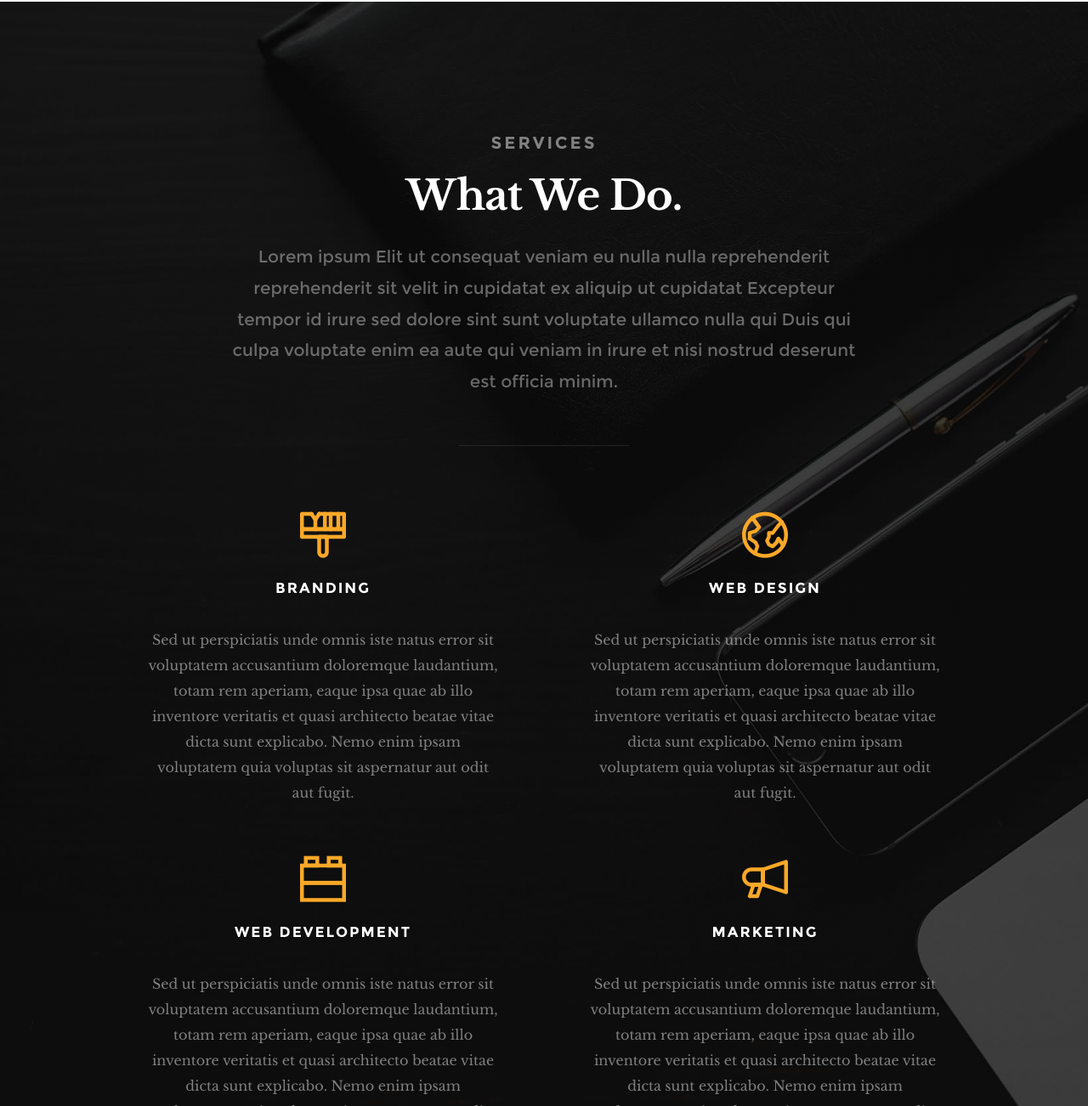
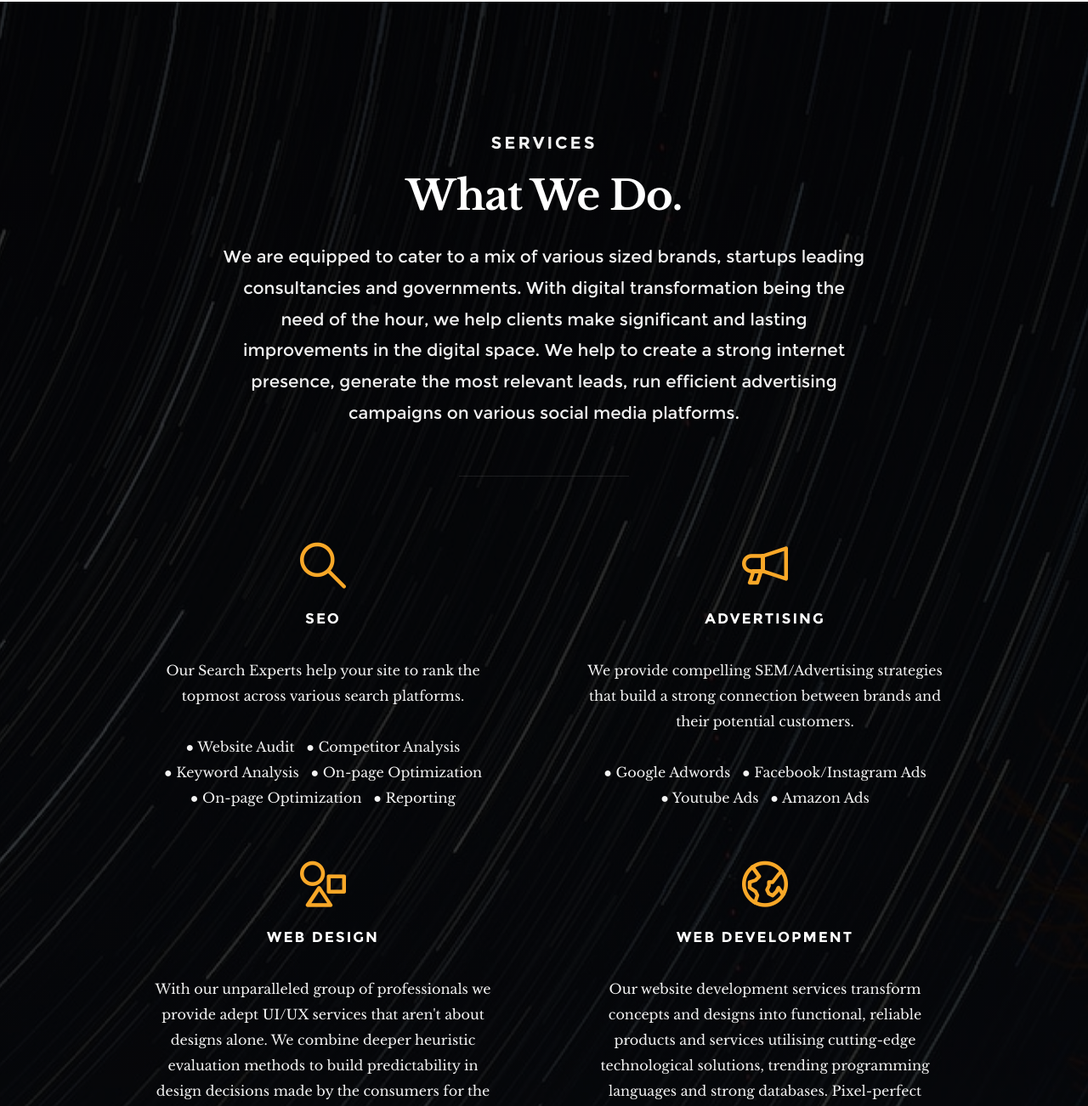
Before and after one commit to krishna-gzs/genz-landing, a plain HTML site: page index.html in a window 1280 px wide. Shown: the part 1498-2800 px from the top of the page at 85% size. Drawn offline with Linux system fonts and the light colour scheme; files whose address does not match are found by name.

Commit message:
Added changes

```diff
--- a/css/main.css
+++ b/css/main.css
@@ -1143,7 +1143,7 @@ input::-moz-focus-inner {
   font-family: "montserrat-bold", sans-serif;
   font-size: 1.8 rem;
   line-height: 1.667;
-  color: rgba(242, 242, 242, 0.5);
+  color: rgba(242, 242, 242);
   text-transform: uppercase;
   letter-spacing: .3rem;
   margin-bottom: 1.2rem;
@@ -1888,7 +1888,7 @@ html[data-useragent*='MSIE 10.0'] .scrolldown,
  * ------------------------------------------------------------------- */
 #services {
   background-color: #19191b;
-  background-image: url(../images/services-bg.jpg);
+  background-image: url(../images/services.jpeg);
   background-repeat: no-repeat;
   background-position: center;
   -webkit-background-size: cover;
@@ -1920,13 +1920,13 @@ html[data-useragent*='MSIE 10.0'] .scrolldown,
   filter: progid:DXImageTransform.Microsoft.gradient( startColorstr='#d9000000', endColorstr='#00000000',GradientType=0 );
 }
 #services .section-intro h3 {
-  color: rgba(242, 242, 242, 0.5);
+  color: rgba(242, 242, 242);
 }
 #services .section-intro h1 {
   color: #FFFFFF;
 }
 #services .section-intro .lead {
-  color: rgba(242, 242, 242, 0.4);
+  color: rgba(242, 242, 242);
 }
 #services .services-content {
   text-align: center;
@@ -1941,7 +1941,7 @@ html[data-useragent*='MSIE 10.0'] .scrolldown,
   padding: 0 50px;
 }
 #services .services-list .service-item p {
-  color: rgba(242, 242, 242, 0.5);
+  color: rgba(242, 242, 242);
 }
 #services .services-list .icon {
   display: inline-block;
@@ -2016,13 +2016,13 @@ html[data-useragent*='MSIE 10.0'] .scrolldown,
   background: #111111;
 }
 #portfolio .section-intro h3 {
-  color: rgba(242, 242, 242, 0.5);
+  color: rgba(242, 242, 242);
 }
 #portfolio .section-intro h1 {
   color: #FFFFFF;
 }
 #portfolio .section-intro .lead {
-  color: rgba(242, 242, 242, 0.4);
+  color: rgba(242, 242, 242);
 }
 #portfolio .portfolio-content {
   margin-top: -22.2rem;
@@ -2532,10 +2532,10 @@ html[data-useragent*='MSIE 10.0'] .scrolldown,
   color: white;
 }
 #contact .section-intro h3 {
-  color: rgba(242, 242, 242, 0.5);
+  color: rgba(242, 242, 242);
 }
 #contact .section-intro p.lead {
-  color: rgba(242, 242, 242, 0.4);
+  color: rgba(242, 242, 242);
 }
 
 .contact-content {
--- a/index.html
+++ b/index.html
@@ -102,11 +102,11 @@
 		   	<div class="row">
 		   		<div class="col-twelve">
 
-			  				<h3 class="animate-intro">Genz Studios</h3>
-				  			<h1 class="animate-intro">
-							I Love you Niveeeee  <br>
-							Digital Experiences.
-				  			</h1>
+			  				<h1 class="animate-intro">GENZ STUDIOS</h1>
+				  			<h3 class="animate-intro">
+							We ideate, design and create amazing  <br>
+							Digital Strategy to help brands.
+				  			</h3>
 
 				  			<div class="more animate-intro">
 				  				<a class="smoothscroll button stroke" href="#about">
@@ -158,7 +158,7 @@
 
 				<div class="intro">
 					<h3 class="animate-this">About Us</h3>
-	   			<p class="lead animate-this"><span>GZS</span> is a creative digital agency based in Manila, Philippines. We are composed of creative designers and experienced developers.</p>
+	   			<p class="lead animate-this"><span>Genz Studios</span> is a creative digital strategy consulting boutique that loves to learn, collaborate and build all things digital.</p>
 				</div>
 
    		</div> <!-- end col-full  -->
@@ -180,7 +180,9 @@
    				<h3>Services</h3>
    			   <h1>What We Do.</h1>
 
-   			   <p class="lead">Lorem ipsum Elit ut consequat veniam eu nulla nulla reprehenderit reprehenderit sit velit in cupidatat ex aliquip ut cupidatat Excepteur tempor id irure sed dolore sint sunt voluptate ullamco nulla qui Duis qui culpa voluptate enim ea aute qui veniam in irure et nisi nostrud deserunt est officia minim.</p>
+   			   <p class="lead">We are equipped to cater to a mix of various sized brands, startups leading consultancies and governments. With digital transformation being the need of the hour, we help clients make significant and lasting improvements in the digital space.
+
+				We help to create a strong internet presence, generate the most relevant leads, run efficient advertising campaigns on various social media platforms. </p>
 
    	   </div> <!-- end col-full -->
    	</div> <!-- end row -->
@@ -191,12 +193,15 @@
 
 	      	<div class="bgrid service-item animate-this">
 
-	      		<span class="icon"><i class="icon-paint-brush"></i></span>
+	      		<span class="icon"><i class="icon-search"></i></span>
 
 	            <div class="service-content">
-	            	<h3 class="h05">Branding</h3>
-
-		            <p>Sed ut perspiciatis unde omnis iste natus error sit voluptatem accusantium doloremque laudantium, totam rem aperiam, eaque ipsa quae ab illo inventore veritatis et quasi architecto beatae vitae dicta sunt explicabo. Nemo enim ipsam voluptatem quia voluptas sit aspernatur aut odit aut fugit.
+	            	<h3 class="h05">SEO</h3>
+					<p> Our Search Experts help your site to rank the topmost across various search platforms.
+						<br>
+						<br> &#9679; Website Audit &nbsp; &#9679; Competitor Analysis
+						<br> &#9679; Keyword Analysis &nbsp; &#9679; On-page Optimization
+						<br> &#9679; On-page Optimization &nbsp; &#9679; Reporting
 	         		</p>
 	         	</div>
 
@@ -204,12 +209,27 @@
 
 				<div class="bgrid service-item animate-this">
 
-					<span class="icon"><i class="icon-earth"></i></span>
+					<span class="icon"><i class="icon-megaphone"></i></span>
+
+	            <div class="service-content">
+	            	<h3 class="h05">Advertising</h3>
+
+		            <p>We provide compelling SEM/Advertising strategies that build a strong connection between brands and their potential customers.
+						<br>
+						<br> &#9679; Google Adwords &nbsp; &#9679; Facebook/Instagram Ads
+						<br> &#9679;  Youtube Ads &nbsp; &#9679;  Amazon Ads
+	         		</p>
+	            </div>
+
+				</div> <!-- end bgrid -->
+
+				<div class="bgrid service-item animate-this">
+
+					<span class="icon"><i class="icon-shapes"></i></span>
 
 	            <div class="service-content">
 	            	<h3 class="h05">Web Design</h3>
-
-		            <p>Sed ut perspiciatis unde omnis iste natus error sit voluptatem accusantium doloremque laudantium, totam rem aperiam, eaque ipsa quae ab illo inventore veritatis et quasi architecto beatae vitae dicta sunt explicabo. Nemo enim ipsam voluptatem quia voluptas sit aspernatur aut odit aut fugit.
+					<p>With our unparalleled group of professionals we provide adept UI/UX services that aren't about designs alone. We combine deeper heuristic evaluation methods to build predictability in design decisions made by the consumers for the best user friendly digital experiences.</p>
 	         		</p>
 	            </div>
 
@@ -217,29 +237,18 @@
 
 			   <div class="bgrid service-item animate-this">
 
-			   	<span class="icon"><i class="icon-lego-block"></i></span>
+			   	<span class="icon"><i class="icon-earth"></i></span>
 
 	            <div class="service-content">
 	            	<h3 class="h05">Web Development</h3>
 
-		            <p>Sed ut perspiciatis unde omnis iste natus error sit voluptatem accusantium doloremque laudantium, totam rem aperiam, eaque ipsa quae ab illo inventore veritatis et quasi architecto beatae vitae dicta sunt explicabo. Nemo enim ipsam voluptatem quia voluptas sit aspernatur aut odit aut fugit.
+		            <p>Our website development services transform concepts and designs into functional, reliable products and services utilising cutting-edge technological solutions, trending programming languages and strong databases. Pixel-perfect websites that are both technologically and creatively advanced are what we build for your brand.
+
 	        			</p>
 	            </div>
 
 			   </div> <!-- end bgrid -->
 
-				<div class="bgrid service-item animate-this">
-
-					<span class="icon"><i class="icon-megaphone"></i></span>
-
-	            <div class="service-content">
-	            	<h3 class="h05">Marketing</h3>
-
-		            <p>Sed ut perspiciatis unde omnis iste natus error sit voluptatem accusantium doloremque laudantium, totam rem aperiam, eaque ipsa quae ab illo inventore veritatis et quasi architecto beatae vitae dicta sunt explicabo. Nemo enim ipsam voluptatem quia voluptas sit aspernatur aut odit aut fugit.
-	         		</p>
-	            </div>
-
-				</div> <!-- end bgrid -->
 
 	      </div> <!-- end services-list -->
 
```
Also changed, not shown: images/services.jpeg (added).
